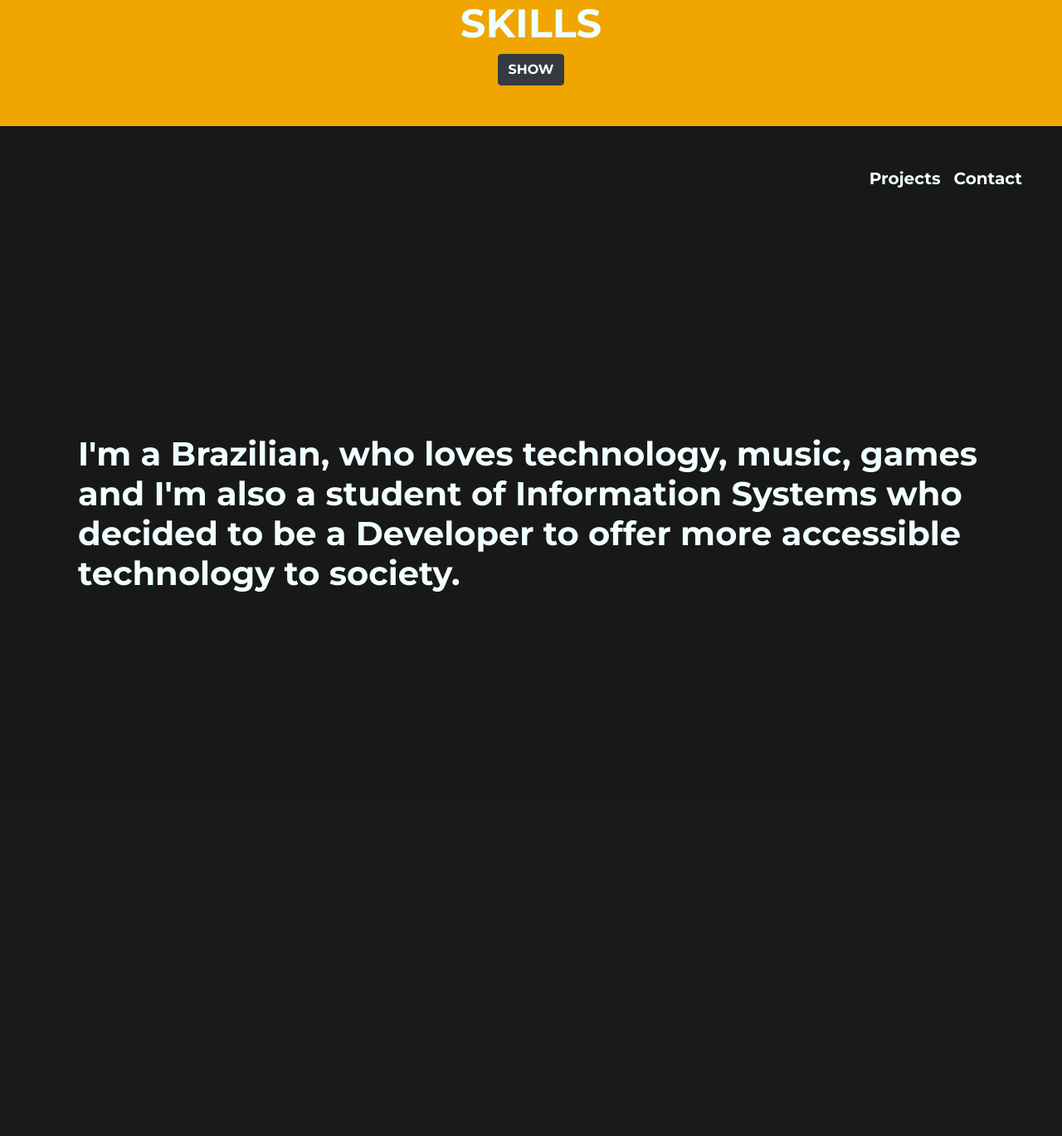
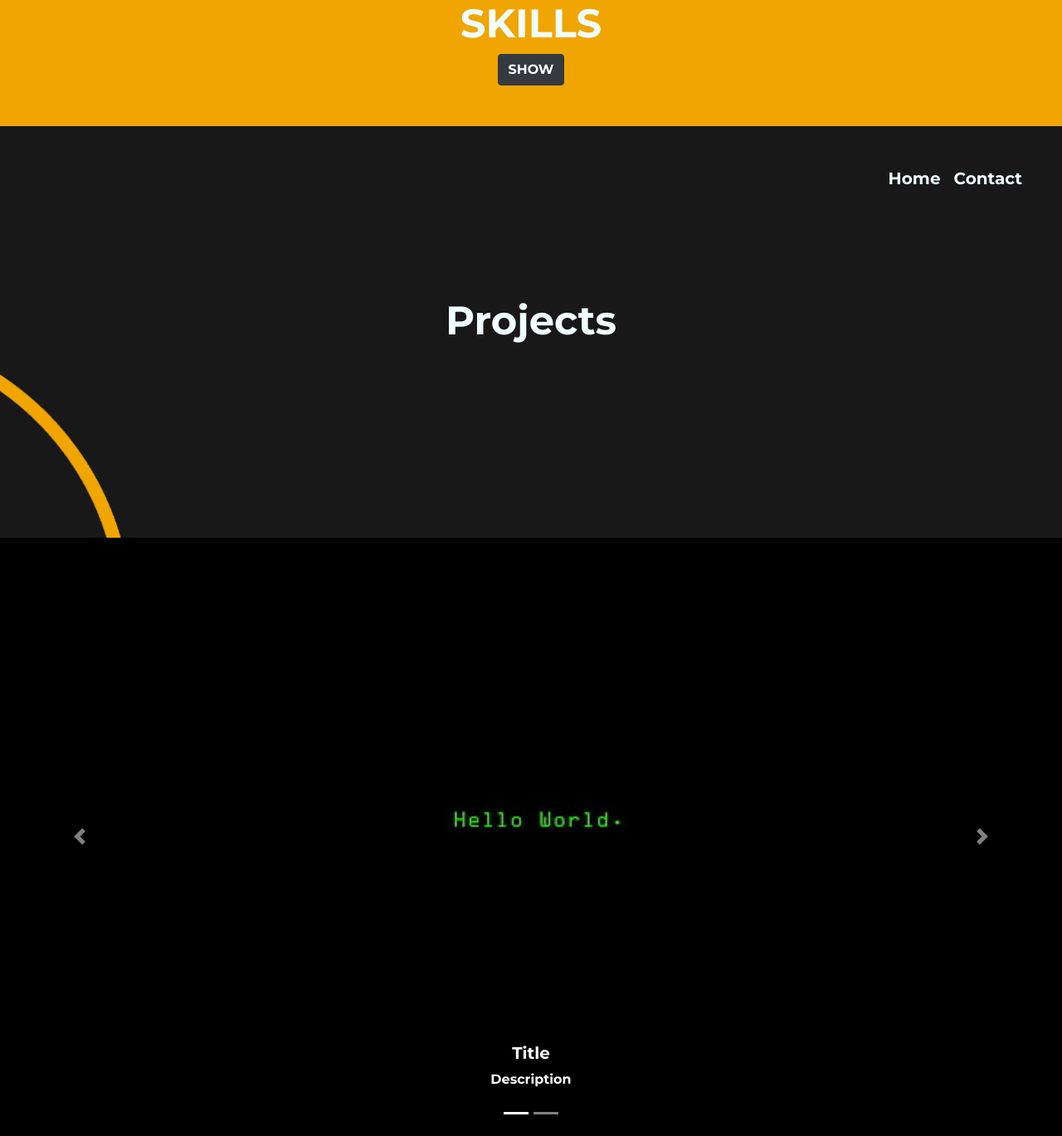
Before and after one commit to lucascostamr/Web-Portifolio, a Flask app: page / in a window 1280 px wide. Shown: the part 1787-3156 px from the top of the page at 83% size. Before the commit the page ends 2501 px from the top, so only its background shows below. Run offline with Flask 2, Linux system fonts and the light colour scheme; some libraries are stand-ins or nearby versions.

Commit message:
Projects Page Start

```diff
--- a/static/css/styles.css
+++ b/static/css/styles.css
@@ -211,4 +211,19 @@ body {
 #projects-page-sec{
     background-color: #181818;
     position: relative;
+    z-index: 1;
 }
+
+/* Circle */
+.yellow-circle-img{
+    width: 55%;
+    position: absolute;
+    left: -34rem;
+    padding-top: 15rem;
+}
+.project-text-title{
+    text-align: center;
+    color: azure;
+    font-size: 3rem;
+    padding: 5rem 0 14rem;
+}
--- a/templates/index.html
+++ b/templates/index.html
@@ -93,8 +93,8 @@
     </div>
 </section>
 <section id="projects-page-sec">
-    <img class="octagon-about-img" src="{{ url_for('static', filename='images/octagon-black.png') }}"
-        alt="octagon-about-img">
+    <img class="yellow-circle-img" src="{{ url_for('static', filename='images/yellow-circle.png') }}"
+        alt="yellow-circle-img">
 
     <!-- Navbar -->
     <nav class="navbar navbar-expand-lg navbar-light">
@@ -106,7 +106,7 @@
         <div class="collapse navbar-collapse justify-content-end" id="navbar-project-page">
             <ul class="navbar-nav">
                 <li class="nav-item">
-                    <a class="nav-link active" href="#"><span class="navbar-item">Projects</span></a>
+                    <a class="nav-link active" href="#"><span class="navbar-item">Home</span></a>
                 </li>
                 <li class="nav-item">
                     <a class="nav-link active" href="#"><span class="navbar-item">Contact</span></a>
@@ -116,10 +116,39 @@
     </nav>
 
     <!-- Content -->
-    <div class="container about-container">
-        <h3 class="about-text">
-            I'm a Brazilian, who loves technology, music, games and I'm also a student of Information Systems who decided to be a Developer to offer more accessible technology to society.
-        </h3>
+    <div class="container project-container">
+        <h1 class="project-text-title">Projects</h1>
+    </div>
+    <div class="carousel slide" id="projectShowcase" data-ride="carousel">
+        <ol class="carousel-indicators">
+            <li data-target="#projectShowcase" data-slide-to="0" class="active"></li>
+            <li data-target="#projectShowcase" data-slide-to="1"></li>
+        </ol>
+        <div class="carousel-inner">
+            <div class="carousel-item active">
+                <img class="d-block w-100" src="{{ url_for('static', filename='images/teste.jpg')}}" alt="First" style="width: 80%;;">
+                <!-- OLHAR A QUESTÃO DO DIMENSIONAMENTO DA IMAGEM E ESSA CLASSE: "W-100" -->
+                <div class="carousel-caption">
+                    <h5>Title</h5>
+                    <p>Description</p>
+                </div>
+            </div>
+            <div class="carousel-item">
+                <img class="d-block w-50" src="{{ url_for('static', filename='images/teste.jpg')}}" alt="Second" style="width: 30%;">
+                <div class="carousel-caption d-none d-md-block">
+                    <h5>Title</h5>
+                    <p>Description</p>
+                </div>
+            </div>
+        </div>
+        <a class="carousel-control-prev" href="#projectShowcase" role="button" data-slide="prev">
+            <span class="carousel-control-prev-icon" aria-hidden="true"></span>
+            <span class="sr-only">Previous</span>
+        </a>
+        <a class="carousel-control-next" href="#projectShowcase" role="button" data-slide="next">
+            <span class="carousel-control-next-icon" aria-hidden="true"></span>
+            <span class="sr-only">Next</span>
+        </a>
     </div>
 </section>
 {% include "footer.html" %}
```
Also changed, not shown: static/images/teste.jpg (added), static/images/yellow-circle.png (added).
